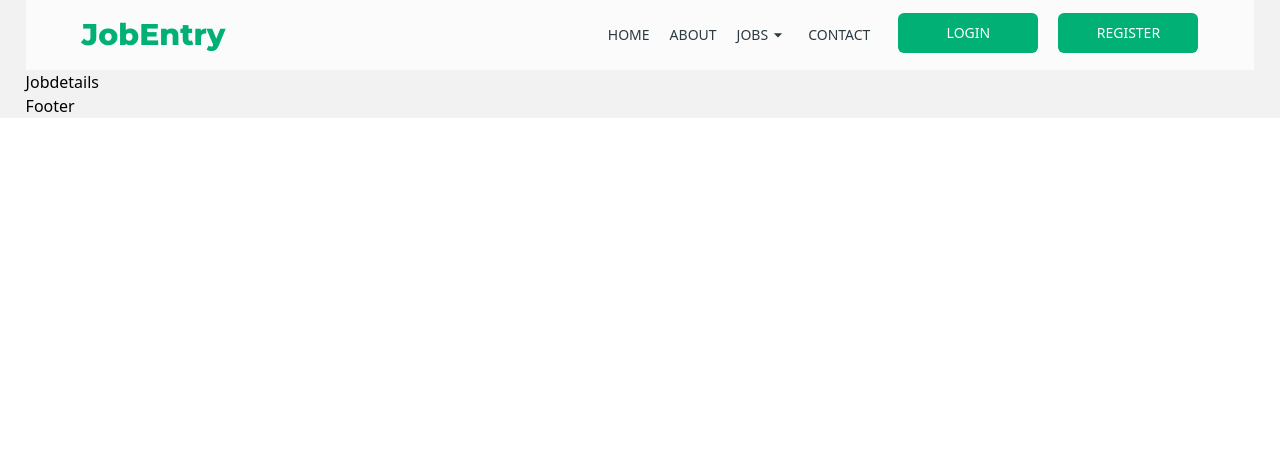
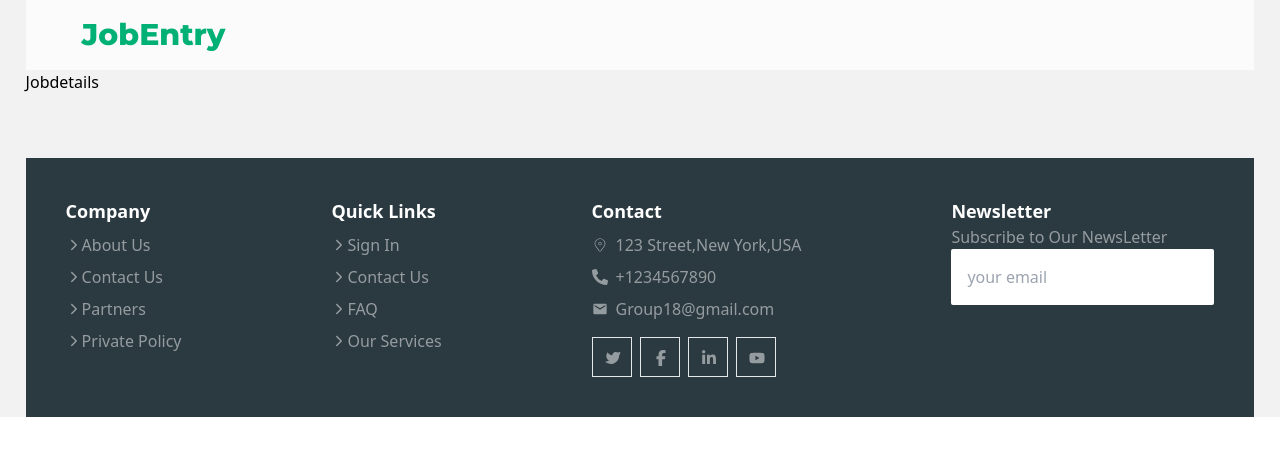
Before and after one commit to Ajibade-I/Group18, a React (Vite) app in the folder frontend/: page /jobdetails in a window 1280 px wide. Shown: the top 456 px of the page. Built offline with nearby package versions, Linux system fonts and the light colour scheme.

Commit message:
landing page completed

```diff
--- a/frontend/src/Components/Category.jsx
+++ b/frontend/src/Components/Category.jsx
@@ -12,12 +12,12 @@ import pix3 from "../assets/icons8-avatar-48.png"
 const Category = () => {
 
   return (
-    <div className="w-full  text-[#2b3940]  flex flex-col justify-center  items-center my-24">
+    <div className="w-full  text-[#2b3940]  flex flex-col  justify-center  items-center my-24">
         <h2 className=" font-bold text-4xl tablet:text-3xl">Explore By Category</h2>
 
 
 
-    <div className="flex flex-wrap  items-center justify-center gap-16  tablet:gap-5 p-6 my-14">
+    <div className="flex flex-wrap   items-center justify-center gap-16 md:gap-2 tablet:gap-5 p-6 my-14">
 
      <Card image={pix1} title = "Marketing" text = "123 vacancy"/>
       <Card image={pix2} title = "Cutomer Service" text = "123 vacancy"/>
--- a/frontend/src/Components/ClientCard.jsx
+++ b/frontend/src/Components/ClientCard.jsx
@@ -5,12 +5,12 @@ const ClientCard = () => {
   return (
     <div className="w-full flex items-center flex-col mt-32 tablet:mt-16">
         <h2 className="font-bold text-5xl text-[#2b3940] tablet:text-2xl ">Our Clients Says!!!</h2>
-    <div className="w-full flex justify-evenly gap-2 my-10 px-10 tablet:gap-5 tablet:px-0 tablet:flex-col">
+    <div className="w-full flex justify-evenly gap-2 my-10 px-10 tablet:gap-5 tablet:px-0 tablet:flex-col md:px-0">
 
         {ClientDetails ?.map((items,i) => (
-            <div key={i} className="bg-[#EFFDF5]  h-[300px] w-full py-8 px-5 tablet:py-2">
+            <div key={i} className="bg-[#EFFDF5]  h-[300px] w-full py-8 px-5 tablet:py-2 md:py-2">
               <img src={pix}/>
-               <p className="  font-medium text-[#666578] tablet:w-full ">{items.text}</p>
+               <p className="  font-medium text-[#666578] tablet:w-full  ">{items.text}</p>
              <div className="flex my-7 gap-3">
              <img src={items.image}/>
              <div >
--- a/frontend/src/Components/Hero.jsx
+++ b/frontend/src/Components/Hero.jsx
@@ -4,14 +4,14 @@ const Hero = () => {
   return (
     <div className="bg-covers  bg-no-repeat bg-cover h-dvh flex px-14  items-center  tablet:justify-center ">
        <div>
-       <h2 className=" font-extrabold  tablet:pt-14 montserrat-regular tablet:text-3xl tablet:w-[220px] text-6xl text-white w-[800px]  ">Find The Best Startup Job That Fit You</h2>
-       <p className="text-white w-[400px] py-4 tablet:w-[220px]"> Lorem ipsum dolor sit amet, Fusce rutrum nibh nec nulla eleifend,
+       <h2 className=" font-extrabold  tablet:pt-14 montserrat-regular tablet:text-3xl md:text-3xl md:w-[350px] tablet:w-[220px] text-6xl text-white w-[800px]  ">Find The Best Startup Job That Fit You</h2>
+       <p className="text-white w-[400px] py-4 tablet:w-full"> Lorem ipsum dolor sit amet, Fusce rutrum nibh nec nulla eleifend,
         sed commodo tortor rutrum. Suspendisse fringilla, felis placerat tincidunt semper</p>
      <div className="my-8 flex gap-5  tablet:text-[10px]   font-medium tablet:my-0 tablet:gap-6">
-        <button className="p-5 bg-[#00b074] text-white  rounded-md tablet:p-2">
+        <button className="p-5 bg-[#00b074] text-white  rounded-md tablet:p-2   md:text-[12px]">
                 SEARCH A JOB
             </button>
-            <button className="p-5  bg-transparent text-[#00b074] border rounded-md tablet:p-2">
+            <button className="p-5  bg-transparent text-[#00b074] border rounded-md md:text-[12px] tablet:p-2">
                 FIND A TALENT
             </button></div>
        </div>
--- a/frontend/src/Components/SearchCard.jsx
+++ b/frontend/src/Components/SearchCard.jsx
@@ -2,7 +2,7 @@
 
 const SearchCard = () => {
   return (
-    <div className="w-full bg-[#00b074] h-[150px] flex items-center justify-around tablet:flex-wrap tablet:h-[300px]">
+    <div className="w-full bg-[#00b074] h-[150px] flex items-center justify-around tablet:flex-wrap md:flex-wrap tablet:h-[300px]">
 
      <input type="text" placeholder="KeyWord" className="p-3 w-[300px] outline-none tablet:p-2"/>
      <select className="text-[#2b3940]  p-3 w-[300px] tablet:p-2 outline-none">
--- a/frontend/src/Components/TalentCard.jsx
+++ b/frontend/src/Components/TalentCard.jsx
@@ -7,19 +7,19 @@ import { TiTick } from "react-icons/ti";
 
 const TalentCard = () => {
   return (
-    <div className="w-full flex tablet:gap-8 gap-10 tablet:flex-col    ">
+    <div className="w-full flex tablet:gap-8 gap-10 tablet:flex-col md:flex-col   ">
 
-        <div className="h-[625px] tablet:relative bottom-32 w-[700px] tablet:h-[400px] tablet:w-full ">
+        <div className="h-[625px]  tablet:relative bottom-32 w-[700px] tablet:h-[400px] tablet:w-full ">
 
        <img src={pix2} className=" w-[280px] tablet:w-[130px] tablet:left-0 tablet:ml-32 tablet:mt-48  absolute  left-72  ml-14 mt-10"/>
 
         <img src={pix1} className="absolute w-[320px] tablet:w-[130px] tablet:h-[160px] ml-10 tablet:left-0 tablet:ml-0  tablet:mt-40"/>
 
-        <img src={pix4}  className=" w-[306px] tablet:w-[135px] tablet:h-[137px] absolute h-[300px]   ml-36  left-60 mt-80 tablet:left-40 tablet:ml-0"/>
+        <img src={pix4}  className=" w-[306px]  tablet:w-[135px] tablet:h-[137px] absolute h-[300px]   ml-36  left-60 mt-80 tablet:left-40 tablet:ml-0"/>
         <img src={pix3} className="w-[281px]  tablet:w-[130px]  absolute  mt-80  ml-20 tablet:left-0 tablet:ml-8  "/>
 
 
-       <img src={pix} className="w-full h-[620px] object-contain "/>
+       <img src={pix} className="w-full h-[620px] object-contain  "/>
 
        </div>
        <div className="py-8 tablet:py-0 text-[#2b3940]">
@@ -41,7 +41,7 @@ const TalentCard = () => {
             Fusce rutrum nibh nec nulla eleife
         </span>
           </div>
-          <button className="p-3 my-8  bg-[#00b074] text-white rounded" >
+          <button className="p-3 my-8 lg:w-[200px] bg-[#00b074] text-white rounded tablet:w-full md:w-full" >
             Read More
             </button>
        </div>
--- a/frontend/src/Static/Footer.jsx
+++ b/frontend/src/Static/Footer.jsx
@@ -1,8 +1,64 @@
+import { IoIosArrowForward } from "react-icons/io";
+import { TbBrandTwitterFilled } from "react-icons/tb";
+import { FaFacebookF } from "react-icons/fa6";
+import { FaYoutube, FaLinkedinIn, FaPhoneAlt   } from "react-icons/fa";
+import { CiLocationOn } from "react-icons/ci";
+import { MdEmail } from "react-icons/md";
 
 
 const Footer = () => {
   return (
-    <div>Footer</div>
+    <div className="bg-[#2B3940] w-full p-10 text-[#959ca0] mt-16 ">
+      <main className="flex justify-between tablet:flex-col  tablet:gap-10 md:flex-wrap">
+        <section className=" flex flex-col gap-2">
+          <strong className="text-white text-[18px]">Company</strong>
+          <nav className="flex items-center"> <IoIosArrowForward />About Us</nav>
+          <nav className="flex items-center" > <IoIosArrowForward />Contact Us</nav>
+          <nav className="flex items-center"> <IoIosArrowForward />Partners</nav>
+          <nav className="flex items-center"> <IoIosArrowForward />Private Policy</nav>
+        </section>
+
+        <section className=" flex flex-col gap-2">
+          <strong className="text-white text-[18px]"> Quick Links</strong>
+          <nav className="flex items-center"> <IoIosArrowForward />Sign In</nav>
+          <nav className="flex items-center"> <IoIosArrowForward />Contact Us</nav>
+          <nav className="flex items-center" > <IoIosArrowForward />FAQ</nav>
+          <nav className="flex items-center"> <IoIosArrowForward />Our Services</nav>
+        </section>
+
+        <section className=" flex flex-col gap-2 ">
+          <strong className="text-white text-[18px]">Contact</strong>
+            <div className="flex items-center gap-2">
+
+              <CiLocationOn />
+              <p>123 Street,New York,USA </p>
+            </div>
+            <div className="flex items-center gap-2">
+            <FaPhoneAlt />
+              <p>+1234567890 </p>
+
+            </div>
+            <div className="flex items-center gap-2">
+            <MdEmail />
+              <p>Group18@gmail.com </p>
+
+            </div>
+           <div className="flex gap-2 mt-2">
+          <div className="w-[40px] h-[40px] p-3 border"> <TbBrandTwitterFilled /></div>
+           <div className="w-[40px] h-[40px] p-3 border"> <FaFacebookF /></div>
+           <div className="w-[40px] h-[40px] p-3 border"> <FaLinkedinIn /></div>
+           <div className="w-[40px] h-[40px] p-3 border"> <FaYoutube /></div>
+           </div>
+        </section>
+
+         <section>
+            <strong className="text-white text-[18px]">Newsletter</strong>
+            <p>Subscribe to Our NewsLetter</p>
+            <input placeholder="your email" type="text" className="p-4 rounded-sm outline-none"/>
+           </section>
+      </main>
+
+    </div>
   )
 }
 
--- a/frontend/src/Static/Header.jsx
+++ b/frontend/src/Static/Header.jsx
@@ -19,7 +19,7 @@ const Header = () => {
   return (
     <div className="w-full    h-[70px]  bg-[rgba(252,251,251)] flex justify-between items-center ">
         <h2 className="text-3xl montserrat-regular px-14 tablet:px- text-[#00b074] font-extrabold w-36">JobEntry</h2>
-        <ul className="   tablet:hidden hidden text-sm sm:flex gap-5 text-[#2b3940]  font-medium">
+        <ul className="   tablet:hidden md:hidden hidden text-sm sm:flex gap-5 text-[#2b3940]  font-medium">
             <NavLink to="/" className=" my-3 flex flex-col items-center gap-1  " >
                 <p>HOME</p>
                  <hr className="hidden w-2/4 h-[1.5px] border-none bg-[#00b074]"/>
--- a/frontend/tailwind.config.js
+++ b/frontend/tailwind.config.js
@@ -6,10 +6,10 @@ export default {
     extend: {
       screens :{
         laptopSmall: { max: '1024px' },
-        tablet: { max: '768px' },
+        tablet: { max: '765px' },
         premobile: { max: '650px' },
         premobile1: { max: '550px' },
-        mobile: { max: '425px' },
+
         phone: { max: '375px' },
         radio: { max: '330px' },
         sm: '640px',
```
Also changed, not shown: frontend/src/Components/JobCard.jsx (+6 -6 lines).
